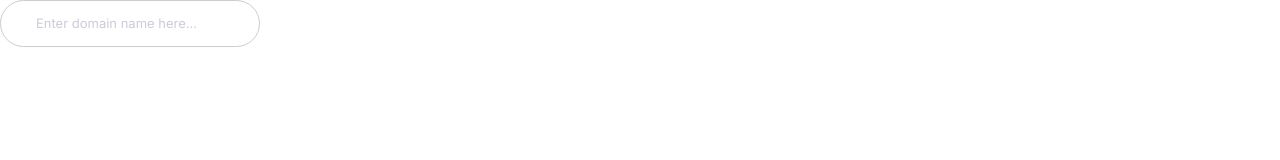
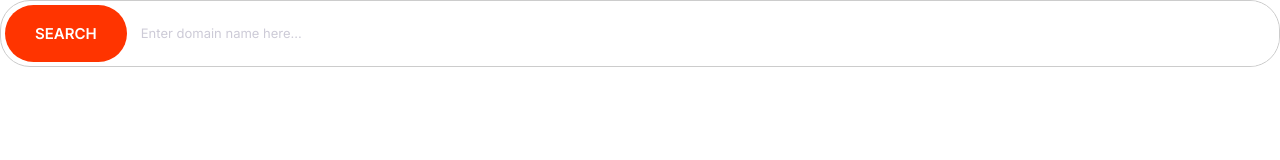
Before and after one commit to mihalymokos/moshify, a plain HTML site: page index.html in a window 1280 px wide. Drawn offline with Linux system fonts and the light colour scheme.

Commit message:
Build the input-group component.

```diff
--- a/css/styles.css
+++ b/css/styles.css
@@ -4,6 +4,8 @@
   --color-accent: #ff3400;
   --color-headings: #1b0760;
   --color-body: #918ca4;
+  --color-border: #ccc;
+  --border-radius: 30px;
 }
 
 *,
@@ -221,8 +223,8 @@ BECAUSE THIS IS A COMPLETELY NEW CLASS */
 
 /* INPUTS */
 .input {
-  border-radius: 30px;
-  border: 1px solid #ccc;
+  border-radius: var(--border-radius);
+  border: 1px solid var(--color-border);
   color: var(--color-headings);
   font-size: 2rem;
   outline: 0;
@@ -231,6 +233,19 @@ BECAUSE THIS IS A COMPLETELY NEW CLASS */
 ::placeholder {
   color: #cdcbd7;
 }
+.input-group {
+  border: 1px solid var(--color-border);
+  border-radius: var(--border-radius);
+  display: flex;
+}
+.input-group .input {
+  border: 0;
+  flex-grow: 1;
+  padding: 1.5rem 1rem;
+}
+.input-group .btn {
+  margin: 4px;
+}
 /* DESKTOP-BUTTONS */
 @media screen and (min-width: 1024px) {
   .input {
--- a/index.html
+++ b/index.html
@@ -15,6 +15,13 @@
     <title>Document</title>
   </head>
   <body>
-    <input class="input" type="text" placeholder="Enter domain name here..." />
+    <div class="input-group">
+      <button class="btn btn--accent">Search</button>
+      <input
+        class="input"
+        type="text"
+        placeholder="Enter domain name here..."
+      />
+    </div>
   </body>
 </html>
```
Also changed, not shown: components/input-groups.html (added, +4 -0 lines), components/inputs.html (added, +1 -0 lines).
